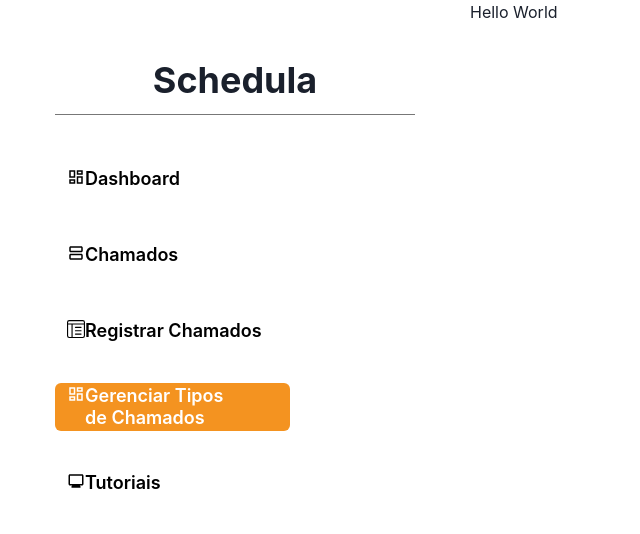
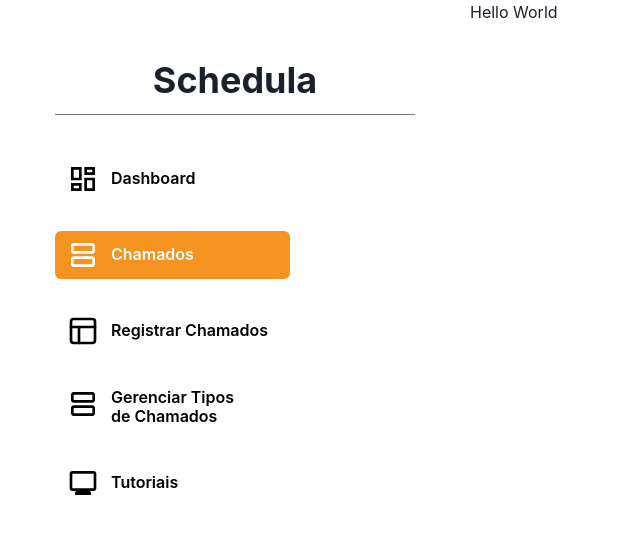
Before and after one commit to fga-eps-mds/2022-1-schedula-front, a Next.js app: page /listaCategoria in a window 1280 px wide. Shown: the top 534 px of the page, without its empty margins (0-640 px from the left). Built offline with nearby package versions, Linux system fonts and the light colour scheme.

Commit message:
Incremento no Layout

```diff
--- a/src/layout/DefaultLayout.tsx
+++ b/src/layout/DefaultLayout.tsx
@@ -1,6 +1,6 @@
 import { Flex, Heading, Stack } from '@chakra-ui/react';
 import { ReactNode } from 'react';
-import { BsReverseLayoutTextWindowReverse } from 'react-icons/bs';
+import { FiLayout } from 'react-icons/fi';
 import {
   MdMonitor,
   MdOutlineDashboard,
@@ -37,27 +37,30 @@ const DefaultLayout = ({
     // textAlign: 'left',
     width: '100%',
     display: 'flex',
-    fontSize: 'large',
+    fontSize: 'medium',
     alignItem: 'center',
   };
 
   const buttonTextStyle = {
-    // marginLeft: '9px',
-    // top: '5px',
-    // display: 'flex',
-    // margin: '0 auto',
+    marginLeft: '12px',
+    display: 'flex',
+    marginTop: '3%',
   };
 
   const iconStyle = {
-    // fontSize: 'xx-large',
+    fontSize: 'xx-large',
   };
 
   return (
     <>
-      <div style={{ display: 'flex' }}>
+      <div
+        style={{
+          display: 'flex',
+        }}>
         <div
-          Background-color='#E5E5E5'
-          style={{ margin: '55px' }}>
+          style={{
+            margin: '55px',
+          }}>
           <Flex
             align='center'
             justify='center'
@@ -83,25 +86,41 @@ const DefaultLayout = ({
                 <div style={iconStyle}>
                   <MdOutlineDashboard />
                 </div>{' '}
-                <div style={buttonTextStyle}>Dashboard</div>
+                <div style={buttonTextStyle}>
+                  <div>Dashboard</div>
+                </div>
               </div>
             </DashboardOptions>
             <DashboardOptions isActive={isActive2}>
               <div style={divStyle}>
-                <MdOutlineViewAgenda /> <div>Chamados</div>
+                <div style={iconStyle}>
+                  <MdOutlineViewAgenda />{' '}
+                </div>{' '}
+                <div style={buttonTextStyle}>
+                  <div>Chamados</div>
+                </div>
               </div>
             </DashboardOptions>
             <DashboardOptions isActive={isActive3}>
               <div style={divStyle}>
-                <BsReverseLayoutTextWindowReverse />{' '}
-                <div>Registrar Chamados</div>
+                <div style={iconStyle}>
+                  <FiLayout />{' '}
+                </div>{' '}
+                <div style={buttonTextStyle}>
+                  <div>Registrar Chamados</div>
+                </div>
               </div>
             </DashboardOptions>
             <DashboardOptions isActive={isActive4}>
               <div style={divStyle}>
-                <MdOutlineDashboard />{' '}
-                <h1 style={{ textAlign: 'left' }}>
-                  {' '}
+                <div style={iconStyle}>
+                  <MdOutlineViewAgenda />{' '}
+                </div>{' '}
+                <h1
+                  style={{
+                    textAlign: 'left',
+                    marginLeft: '12px',
+                  }}>
                   Gerenciar Tipos
                   <p />
                   de Chamados
@@ -110,7 +129,12 @@ const DefaultLayout = ({
             </DashboardOptions>
             <DashboardOptions isActive={isActive5}>
               <div style={divStyle}>
-                <MdMonitor /> <div>Tutoriais</div>
+                <div style={iconStyle}>
+                  <MdMonitor />{' '}
+                </div>{' '}
+                <div style={buttonTextStyle}>
+                  <div>Tutoriais</div>
+                </div>
               </div>
             </DashboardOptions>
           </Stack>
--- a/src/pages/listaCategoria.tsx
+++ b/src/pages/listaCategoria.tsx
@@ -12,7 +12,7 @@ const listaCategoria = () => {
 //Chamado do DefaulLayout
 listaCategoria.getLayout = (page: ReactNode) => {
   return (
-    <DefaultLayout isActive4={true}>{page}</DefaultLayout>
+    <DefaultLayout isActive2={true}>{page}</DefaultLayout>
   );
 };
 export default listaCategoria;
```
